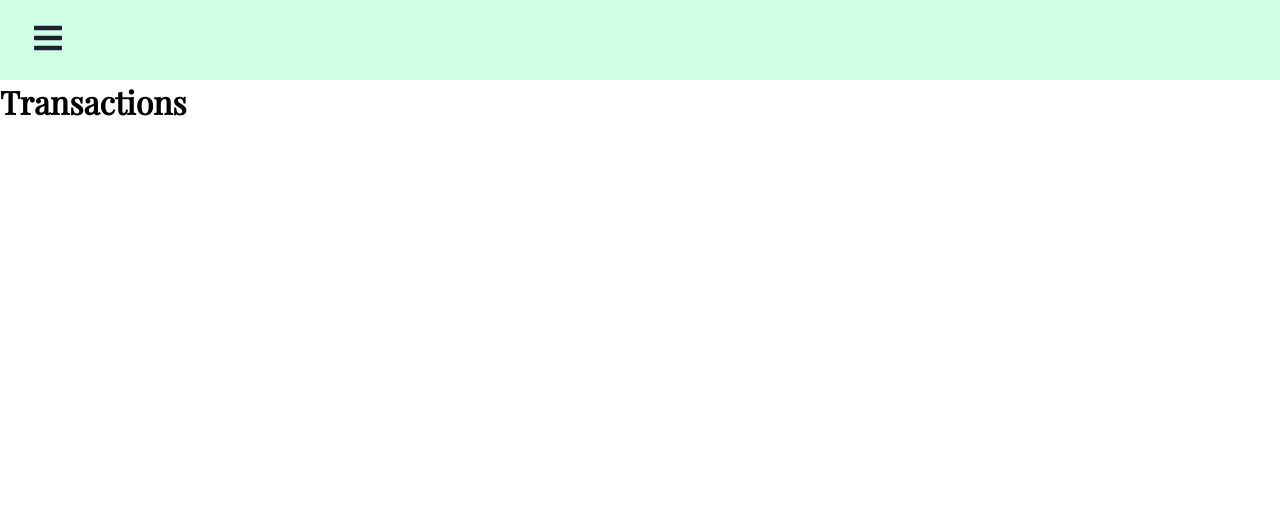
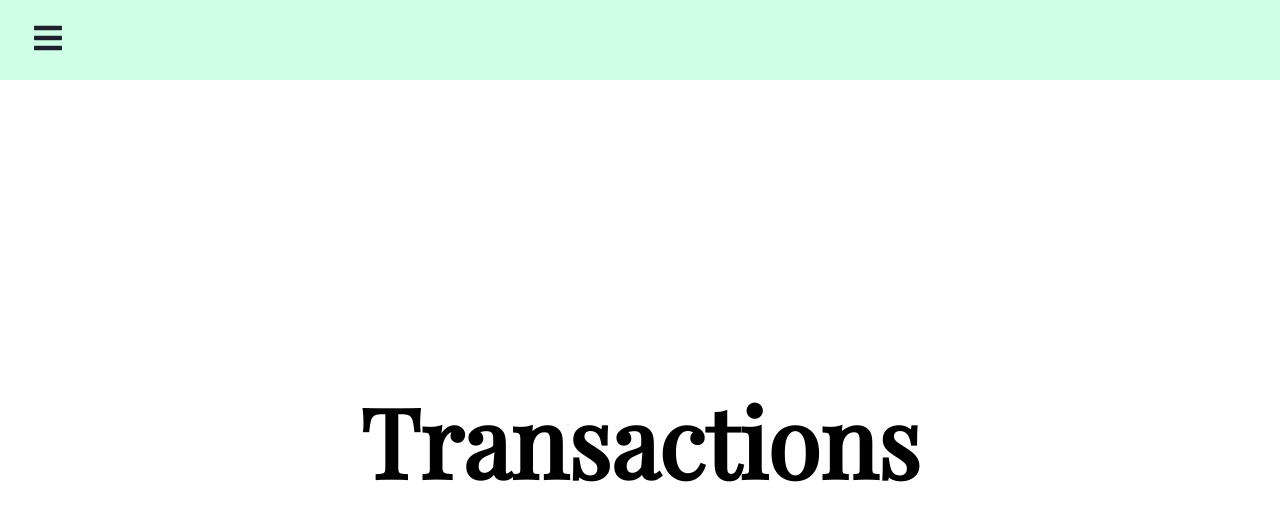
Before and after one commit to grarizki/Homework-4, a React (Create React App) app: page /reports in a window 1280 px wide. Shown: the top 520 px of the page. Built offline with nearby package versions, Linux system fonts and the light colour scheme.

Commit message:
adding styles per pages

```diff
--- a/src/App.css
+++ b/src/App.css
@@ -14,3 +14,19 @@
   justify-content: center;
   font-size: 3rem;
 }
+
+.transactions {
+  display: flex;
+  height: 90vh;
+  align-items: center;
+  justify-content: center;
+  font-size: 3rem;
+}
+
+.logout {
+  display: flex;
+  height: 90vh;
+  align-items: center;
+  justify-content: center;
+  font-size: 3rem;
+}
```
